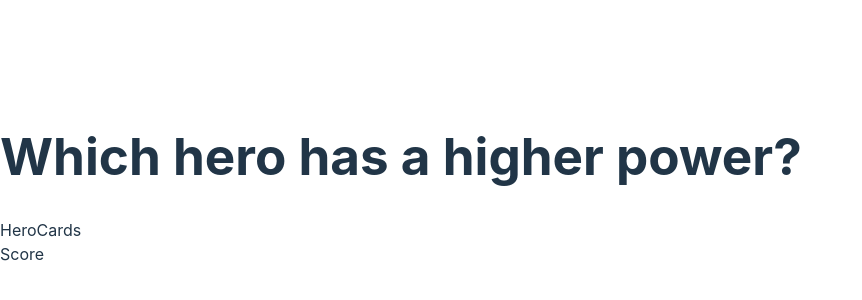
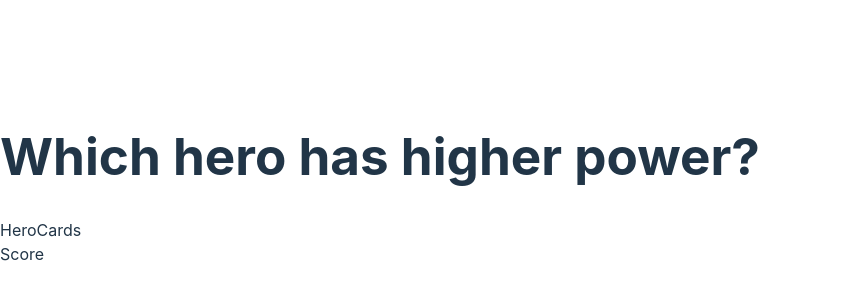
Before and after one commit to SamM71/superheroes, a React (Vite) app: page / in a window 1280 px wide. Shown: the part 220-520 px from the top of the page, without its empty margins (0-862 px from the left). Built offline with nearby package versions, Linux system fonts and the light colour scheme.

Commit message:
Refactor question and powerstat

```diff
--- a/src/components/Question/index.jsx
+++ b/src/components/Question/index.jsx
@@ -1,16 +1,13 @@
 import React, { useEffect, useState } from 'react';
 
-const Question = ({ powerstatsArray }) => {
+const Question = ({ randomPowerstat }) => {
   const [question, setQuestion] = useState('');
 
   useEffect(() => {
-    // Get random powerstat
-    const randomPowerstat = powerstatsArray[Math.floor(Math.random() * powerstatsArray.length)];
 
-    // Create question based on random powerstat
-    const questionText = `Which hero has a higher ${randomPowerstat}?`;
+    const questionText = `Which hero has higher ${randomPowerstat}?`;
     setQuestion(questionText);
-  }, []);
+  }, [randomPowerstat]);
 
   return (
     <div>
--- a/src/pages/Home/index.jsx
+++ b/src/pages/Home/index.jsx
@@ -1,14 +1,21 @@
-import React from 'react'
+import React, { useEffect, useState } from 'react'
 import { HeroCards, Question, Score } from '../../components'
 
 const Home = () => {
 
   const powerstatsArray = ["intelligence", "strength", "speed", "durability", "power", "combat"];
+  const [randomPowerstat, setRandomPowerstat] = useState('');
 
-  // attribute, list of cards and that attribute
+    useEffect(() => {
+      const randomPowerstat = powerstatsArray[Math.floor(Math.random() * powerstatsArray.length)];
+      setRandomPowerstat(randomPowerstat);
+    }, []);
+
+
+
   return (
     <>
-      <Question powerstatsArray={powerstatsArray} />
+      <Question randomPowerstat={randomPowerstat} />
       <HeroCards />
       <Score />
     </>
```
